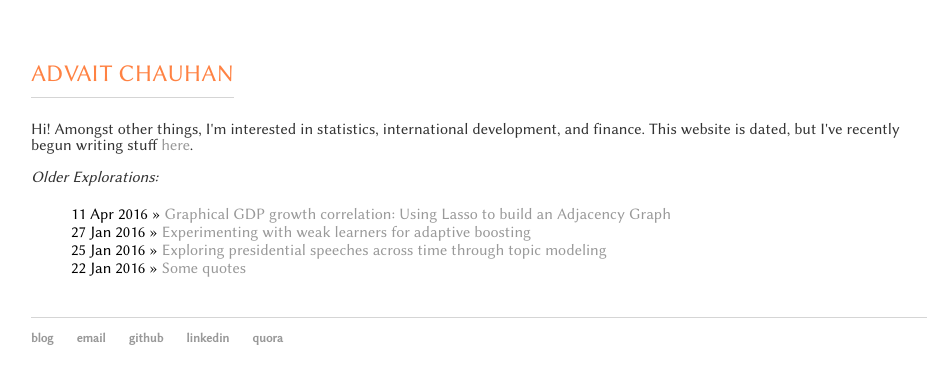
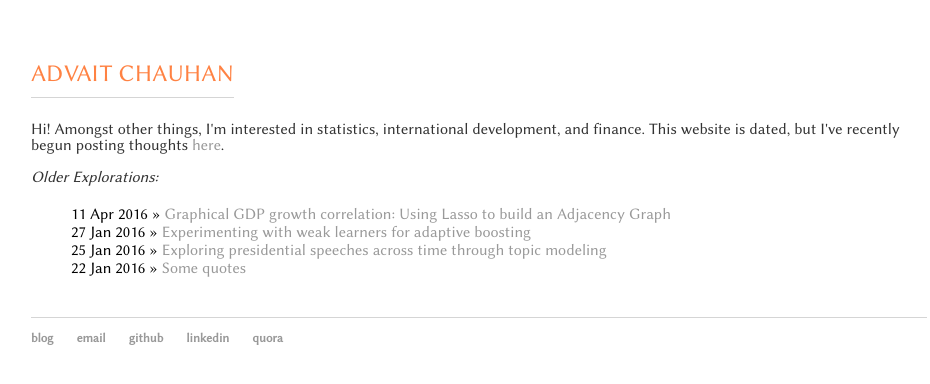
Before and after one commit to advaitchauhan/advaitchauhan.github.io, a Jekyll site: the page built from index.html, in a window 1280 px wide. Shown: the top 384 px of the page, without its empty margins (161-1091 px from the left). Built offline with Jekyll 4.4.1, drawn with Linux system fonts in a browser that asks for light colours.

Commit message:
Update index.html

```diff
--- a/index.html
+++ b/index.html
@@ -4,7 +4,7 @@ title: Advait Chauhan
 ---
 <div class="blurb">
 	<p> Hi! Amongst other things, I'm interested in statistics, international development, and finance.
-		This website is dated, but I've recently begun writing stuff <a href="https://advait.substack.com/">here</a>. </p>
+		This website is dated, but I've recently begun posting thoughts <a href="https://advait.substack.com/">here</a>. </p>
 
 	<p> <em> Older Explorations: </em> </p>
 	<ul class="posts">
```
